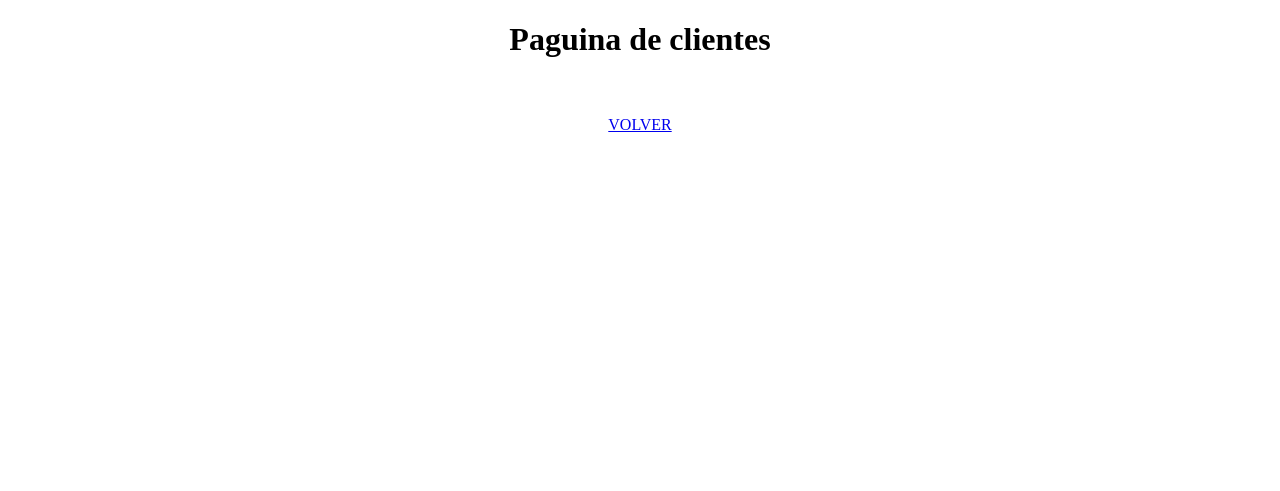
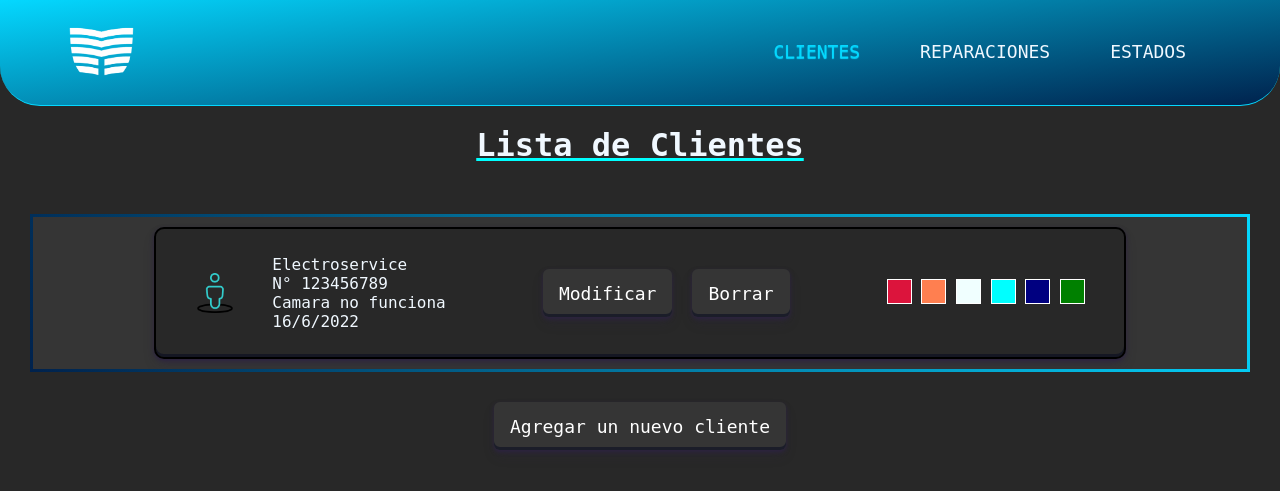
Before and after one commit to maxicabrera23/proyecto_reparaciones, a Flask app: page /1 in a window 1280 px wide. Shown: the top 491 px of the page. Run offline with Flask 2, Linux system fonts and the light colour scheme; data that the repository does not hold is empty; some libraries are stand-ins or nearby versions.

Commit message:
se agrega web de clientes

```diff
--- a/app.py
+++ b/app.py
@@ -244,4 +244,4 @@ def mostrarestados(id):
 
 # iniciar servidor
 if __name__== "__main__":
-    app.run(debug=True)
+    app.run(host ='0.0.0.0', debug=True)
--- a/templates/clientes.html
+++ b/templates/clientes.html
@@ -1,16 +1,112 @@
 <!DOCTYPE html>
-<html lang="en">
+<html lang="es">
 <head>
     <meta charset="UTF-8">
     <meta http-equiv="X-UA-Compatible" content="IE=edge">
     <meta name="viewport" content="width=device-width, initial-scale=1.0">
-    <title>Clientes</title>
+    <link rel="stylesheet" href="./static/styles/style.css">
+    <title>Soporte Tecnico</title>
 </head>
-<body>
-    <center><h1>Paguina de clientes</h1></center><br>
-    <br>
-    <center><a href="http://localhost:5000/">VOLVER</a></center>
+    <body>
+        <nav>
+            <div class="Logo">
+                <img src="./static/images/MTI_Logo.png" alt="Logo">
+            </div>
+            <div class="Links">
+                <a><span class="Activo">CLIENTES</span></a>
+                <a href="http://localhost:5000/">REPARACIONES</a>
+                <a href="/2">ESTADOS</a>
+            </div>
+        </nav>
 
-    <script src="./static/scripts/clientes.js"></script>
-</body>
+        <h1> Lista de Clientes </h1>
+
+        <div class="CajaColor" id="ListaUsuarios">
+            <!--<div class="Vacio">
+                <h3>No hay reparaciones pendientes<span class="Animacion">...</span></h3>
+            </div>-->
+
+            <div class="ModuloRep">
+                <img class="Usuario" src="./static/images/vista-de-calle.png" alt="Logo">
+
+                <div class="ModuloRepUsuarios">
+                    <p>Electroservice</p>
+                    <p>N° 123456789</p>
+                    <p>Camara no funciona</p>
+                    <p>16/6/2022</p>
+                </div>
+
+                <div class="ModuloRepBotones">
+                    <div class="Acciones">
+                        <button>Modificar</button>
+                        <button>Borrar</button>
+                    </div>
+                </div>
+
+                <div class="ModuloRepEstados">
+                    <input type="radio" name="estados" class="Rojo">
+                    <input type="radio" name="estados" class="Naranja">
+                    <input type="radio" name="estados" class="Blanco">
+                    <input type="radio" name="estados" class="Aqua">
+                    <input type="radio" name="estados" class="Azul">
+                    <input type="radio" name="estados" class="Verde">
+                </div>
+            </div>
+
+        </div>
+
+        <div class="Acciones">
+            <button class="BotonAbrirModal">Agregar un nuevo cliente</button>
+        </div>
+
+        <section class="Modal">
+            <div class="Der"><button class="CerrarModal">X</button></div>
+            <div class="ContenedorModal">
+
+                <form id="FormUsuarios">
+                    <div class="Formulario">
+                        <div class="DatosCliente">
+                            <h2> Datos Cliente</h2>
+
+                            <div class="CampoInput">
+                                <label for="nombre_apellido">Nombre y Apellido</label>
+                                <input name="nombre_apellido" type="text" placeholder="Ingresar Nombre y Apellido" required>
+                            </div>
+
+                            <div class="CampoInput">
+                                <label for="telefono">Telefono</label>
+                                <input name="telefono" type="number" placeholder="11-12341234" required>
+                            </div>
+
+                            <div class="CampoInput">
+                                <label for="email">Email</label>
+                                <input name="email" type="email" placeholder="example@gmail.com" required>
+                            </div>
+
+                            <div class="CampoInput">
+                                <label for="domicilio">Domicilio</label>
+                                <input name="domicilio" type="text" placeholder="Ingresar Domicilio" required>
+                            </div>
+
+                            <div class="CampoInput">
+                                <label for="localidad">Localidad</label>
+                                <input name="localidad" type="text" placeholder="Ingresar Localidad" required>
+                            </div>
+
+                            <div class="CampoInput">
+                                <label for="provincia">Provincia</label>
+                                <input name="provincia" type="text" placeholder="Ingresar Provincia" required>
+                            </div>
+
+                        </div>
+
+
+                    <button type="submit" class="CerrarModal">Dar de alta</button>
+                </form>
+
+            </div>
+        </section>
+
+        <script src="./static/scripts/clientes.js"></script>
+    </body>
 </html>
```
